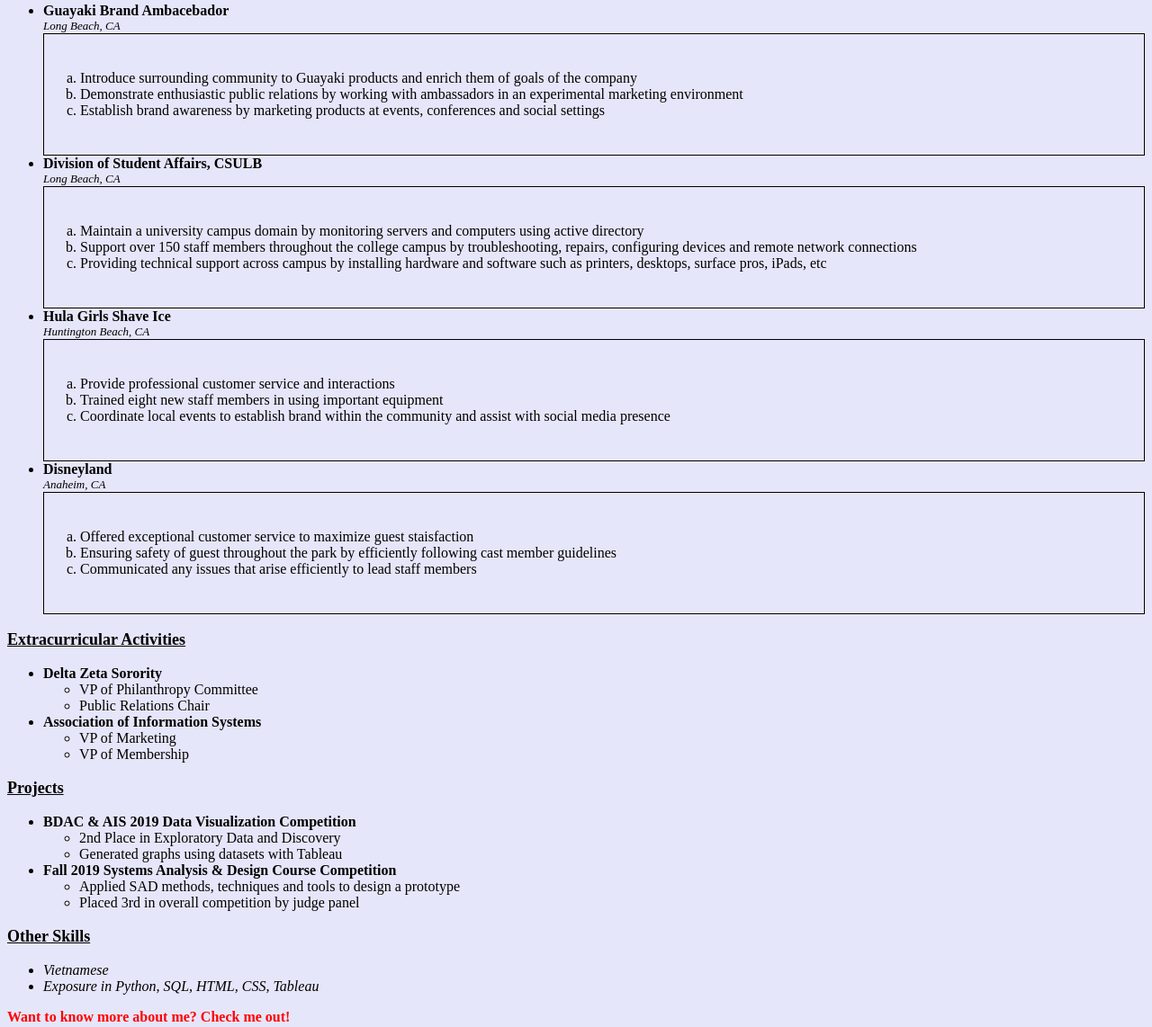
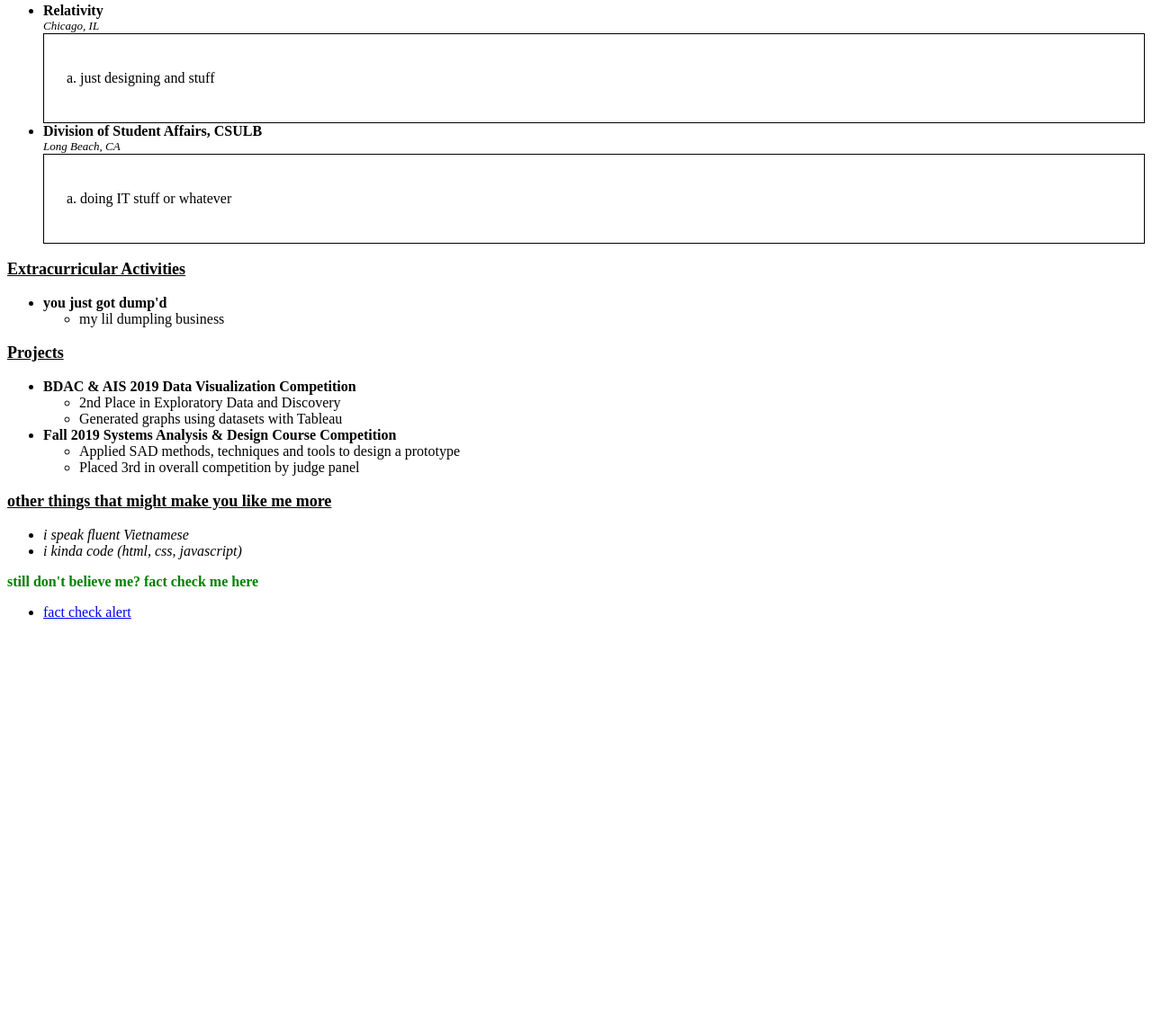
Before and after one commit to ashleybui/resumewebsite, a plain HTML site: page Resume.html in a window 1280 px wide. Shown: the part 305-1447 px from the top of the page at 90% size. After the commit the page ends 1011 px from the top, so only its background shows below. Drawn offline with Linux system fonts and the light colour scheme.

Commit message:
Update Resume.html

```diff
--- a/Resume.html
+++ b/Resume.html
@@ -8,8 +8,8 @@
 
     </head>
 
-    <body bgcolor= lavender>
-        <h1>Ashley's Resume</h1>
+    <body bgcolor= white>
+        <h1>why you should trust me</h1>
 
         <h2><u>Education</u></h2>
         <ul type=bullet>
@@ -22,32 +22,16 @@
         </ul>
         <h3><u>Work Experience</u></h3>
         <ul type=bullet>
-            <li><b>Guayaki Brand Ambacebador</b></li> <font size=-1><i>Long Beach, CA</i> </font>
+            <li><b>Relativity</b></li> <font size=-1><i>Chicago, IL</i> </font>
             <ol type=a>
-                <li>Introduce surrounding community to Guayaki products and enrich them of goals of the company</li>
-                <li>Demonstrate enthusiastic public relations by working with ambassadors in an experimental marketing environment</li>
-                <li>Establish brand awareness by marketing products at events, conferences and social settings</li>
+                <li>just designing and stuff</li>
+
             </ol>
             <li><b>Division of Student Affairs, CSULB</b></li> <font size=-1> <i>Long Beach, CA</i> </font>
             <ol type=a>
-                <li>Maintain a university campus domain by monitoring servers and computers using active directory</li>
-                <li>Support over 150 staff members throughout the college campus by troubleshooting, repairs, configuring devices and remote network connections </li>
-                <li>Providing technical support across campus by installing hardware and software such as printers, desktops, surface pros, iPads, etc</li>
+                <li>doing IT stuff or whatever</li>
 
-            </ol>
-            <li><b>Hula Girls Shave Ice</b></li> <font size=-1> <i>Huntington Beach, CA</i> </font>
 
-            <ol type=a>
-                <li>Provide professional customer service and interactions</li>
-                <li>Trained eight new staff members in using important equipment</li>
-                <li>Coordinate local events to establish brand within the community and assist with social media presence </li>
-
-            </ol>
-            <li><b>Disneyland</b></li> <font size=-1> <i>Anaheim, CA</i> </font>
-            <ol type=a>
-                <li>Offered exceptional customer service to maximize guest staisfaction</li>
-                <li>Ensuring safety of guest throughout the park by efficiently following cast member guidelines</li>
-                <li>Communicated any issues that arise efficiently to lead staff members</li>
             </ol>
 
         </ul>
@@ -55,17 +39,12 @@
         <h3><u>Extracurricular Activities</u></h3>
 
         <ul>
-            <li> <b> Delta Zeta Sorority</li> </b>
+            <li> <b> you just got dump'd </li> </b>
             <ul type=circle>
-                <li>VP of Philanthropy Committee</li>
-                <li>Public Relations Chair</li>
+                <li>my lil dumpling business</li>
+
             </ul>
 
-            <li><b>Association of Information Systems</li> </b>
-            <ul type=circle>
-                <li>VP of Marketing</li>
-                <li>VP of Membership</li>
-            </ul>
         </ul>
 
         <h3><u>Projects</u></h3>
@@ -84,20 +63,20 @@
             </ul>
         </ul>
 
-        <h3><u> Other Skills</u></h3>
+        <h3><u> other things that might make you like me more </u></h3>
 
         <ul>
-            <li><i>Vietnamese </i> </li>
-            <li><i> Exposure in Python, SQL, HTML, CSS, Tableau</i></li>
+            <li><i>i speak fluent Vietnamese </i> </li>
+            <li><i> i kinda code (html, css, javascript) </i></li>
         </ul>
 
         <p>
-            <font color=red><b>Want to know more about me? Check me out!</b> </font>
+            <font color=green><b>still don't believe me? fact check me here</b> </font>
 
             <ul>
-           <li> <a href=https://www.linkedin.com/in/ashleybuieducation> LinkedIn </a> </li>
-           <li> <a href=https://www.facebook.com/urmomdaswat> Facebook</a></li>
-           <li> <a href=mailto:ashleybui300@gmail.com>Email Me </a></li>
+           <li> <a href=https://www.linkedin.com/in/ashleybuidesign> fact check alert </a> </li>
+
+
             </ul>
         </p>
     </body>
```
